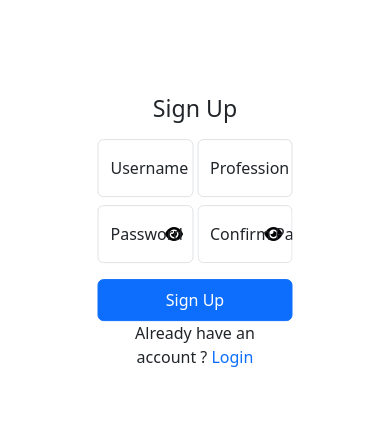
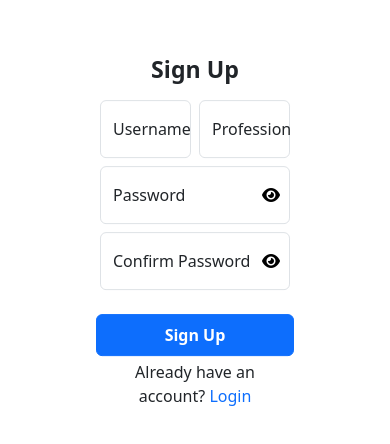
Before and after one commit to EiadSorour/Experience_Exchange_frontend, a React (Create React App) app: page / in a window 390 px wide. Shown: the part 182-626 px from the top of the page. Built offline with nearby package versions, Linux system fonts and the light colour scheme.

Commit message:
password_state_added_&_adjust_responsiveness

```diff
--- a/src/pages/Register.jsx
+++ b/src/pages/Register.jsx
@@ -11,7 +11,16 @@ function RegisterPage(){
         }
     );
 
-    function onChange(event) {
+    const [passwordTypes, setPasswordTypes] = React.useState(
+        {
+            passwordType: "password",
+            confirmPasswordType: "password",
+            passIcon: "fa-solid fa-eye",
+            confirmPassIcon: "fa-solid fa-eye"
+        }
+    );
+
+    function hanldeOnChange(event) {
         const changeName = event.target.id;
         setUserData((prev)=>{
             return(
@@ -23,43 +32,83 @@ function RegisterPage(){
         })
     }
 
+    function handleOnClick(event){
+        event.preventDefault();
+        const clickBtn = event.target.id;
+        console.log(clickBtn);
+        if(clickBtn === "btnPassword" || clickBtn === "passIcon"){
+            setPasswordTypes((prev)=>{
+                if(prev.passwordType === "password"){
+                    return {
+                        ...prev,
+                        passwordType: "text",
+                        passIcon: "fa-solid fa-eye-slash"
+                    }
+                }else{
+                    return {
+                        ...prev,
+                        passwordType: "password",
+                        passIcon: "fa-solid fa-eye"
+                    }
+                }
+            })
+        }else{
+            setPasswordTypes((prev)=>{
+                if(prev.confirmPasswordType === "password"){
+                    return {
+                        ...prev,
+                        confirmPasswordType: "text",
+                        confirmPassIcon: "fa-solid fa-eye-slash"
+                    }
+                }else{
+                    return {
+                        ...prev,
+                        confirmPasswordType: "password",
+                        confirmPassIcon: "fa-solid fa-eye"
+                    }
+                }
+            })
+        }
+    }
+
     return (
         <main className="form-signin m-auto position-absolute top-50 start-50 translate-middle">
-            <form className="container text-center">
+            <form className="container text-center ">
                 <div className="row">
-                    <h1 className="h3 mb-3 fw-normal">Sign Up</h1>
+                    <h1 className="h3 mb-3 fw-bold">Sign Up</h1>
                 </div>
 
-                <div className="row mb-2">
-                    <div className="form-floating p-0 col">
-                        <input onChange={onChange} type="text" className="form-control" id="username" placeholder="Username"/>
+                <div className="row mb-2 ">
+                    <div className="form-floating p-0 col mx-1">
+                        <input onChange={hanldeOnChange} type="text" className="form-control" id="username" placeholder="Username"/>
                         <label htmlFor="username">Username</label>
                     </div>
-                    <div className="form-floating p-0 col ms-1">
-                        <input onChange={onChange} type="text" className="form-control" id="profession" placeholder="profession"/>
+                    <div className="form-floating p-0 col mx-1">
+                        <input onChange={hanldeOnChange} type="text" className="form-control" id="profession" placeholder="profession"/>
                         <label htmlFor="profession">Profession</label>
                     </div>
                 </div>
-                <div className="row d-flex">
-                    <div className="form-floating p-0 col">
-                        <input onChange={onChange} type="password" className="form-control" id="password" placeholder="Password"/>
+                <div className="row">
+                    <div className="form-floating p-0 col mx-1 mb-2">
+                        <input style={{minWidth: "120px"}} onChange={hanldeOnChange} type={passwordTypes.passwordType} className="form-control" id="password" placeholder="Password"/>
                         <label htmlFor="password">Password</label>
-                        <button className="bg-transparent border-0 position-absolute top-50 end-0 translate-middle-y me-1" ><i className="fa-solid fa-eye"></i></button>
+                        <button onClick={handleOnClick} id="btnPassword" className="bg-transparent border-0 position-absolute top-50 end-0 translate-middle-y me-1" ><i id="passIcon" className={passwordTypes.passIcon}></i></button>
                     </div>
-                    <div className="form-floating p-0 col ms-1 overflow-hidden">
-                        <input onChange={onChange} type="password" className="form-control" id="confirmPassword" placeholder="Confirm Password"/>
+                    <div className="form-floating p-0 col mx-1 mb-2">
+                        <input style={{minWidth: "190px"}} onChange={hanldeOnChange} type={passwordTypes.confirmPasswordType} className="form-control " id="confirmPassword" placeholder="Confirm Password"/>
+
                         <label htmlFor="confirmPassword">Confirm Password</label>
-                        <button className="bg-transparent border-0 position-absolute top-50 end-0 translate-middle-y me-1" ><i className="fa-solid fa-eye"></i></button>
+                        <button onClick={handleOnClick} id="btnConfirm" className="bg-transparent border-0 position-absolute top-50 end-0 translate-middle-y me-1" ><i id="confirmIcon" className={passwordTypes.confirmPassIcon}></i></button>
                     </div>
                 </div>
 
                 <p className="m-0" style={{color:"red"}}></p>
 
-                <div className="row">
-                    <button className="btn btn-primary w-100 py-2 mt-3" type="submit">Sign Up</button>
+                <div className="row mb-1">
+                    <button className="btn btn-primary fw-bold w-100 py-2 mt-3" type="submit">Sign Up</button>
                 </div>
 
-                <p>Already have an account ? <a className="link-offset-2 link-offset-2-hover link-underline link-underline-opacity-0 link-underline-opacity-75-hover" href="https://google.com">Login</a></p>
+                <p>Already have an account? <a className="link-offset-2 link-offset-2-hover link-underline link-underline-opacity-0 link-underline-opacity-75-hover" href="https://google.com">Login</a></p>
             </form>
         </main>
     )
```
